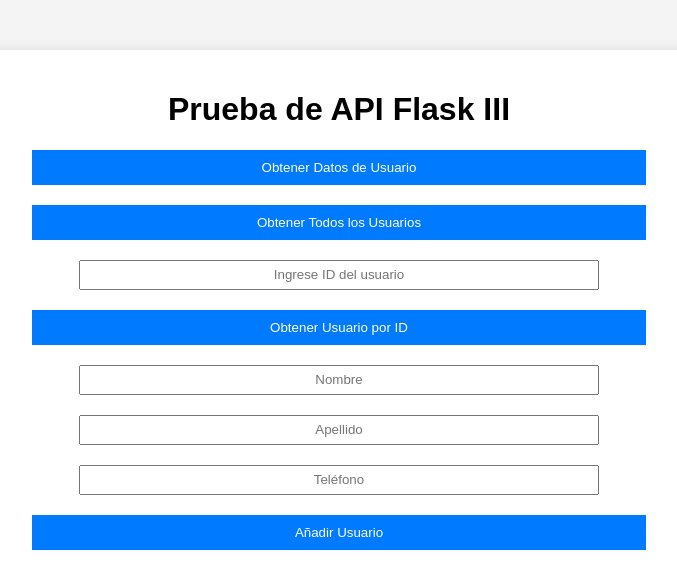
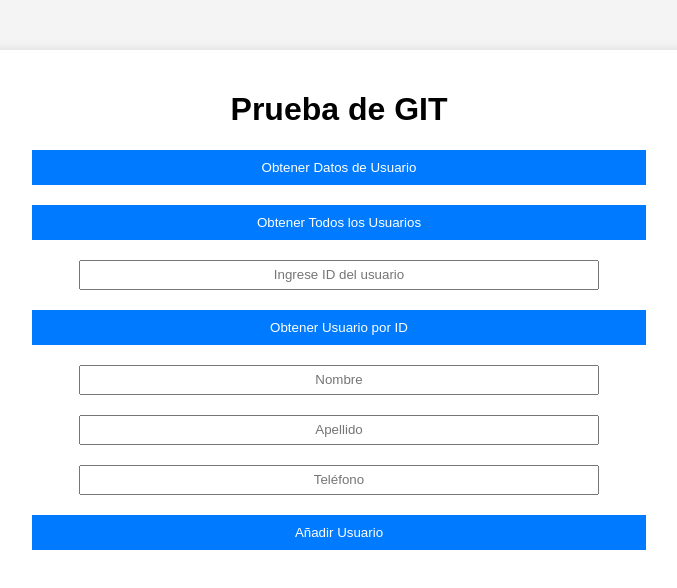
Before and after one commit to Roberprofe/git-visual, a plain HTML site: page index.html in a window 1280 px wide. Shown: the whole page, without its empty margins (301-978 px from the left). Drawn offline with nearby package versions, Linux system fonts and the light colour scheme.

Commit message:
cambio a prueba de git

```diff
--- a/index.html
+++ b/index.html
@@ -10,7 +10,7 @@
 </head>
 <body>
     <div class="container">
-        <h1>Prueba de API Flask III</h1>
+        <h1>Prueba de GIT</h1>
         <button id="fetchData">Obtener Datos de Usuario</button>
         <button id="fetchAllUsers">Obtener Todos los Usuarios</button>
         <div>
```
